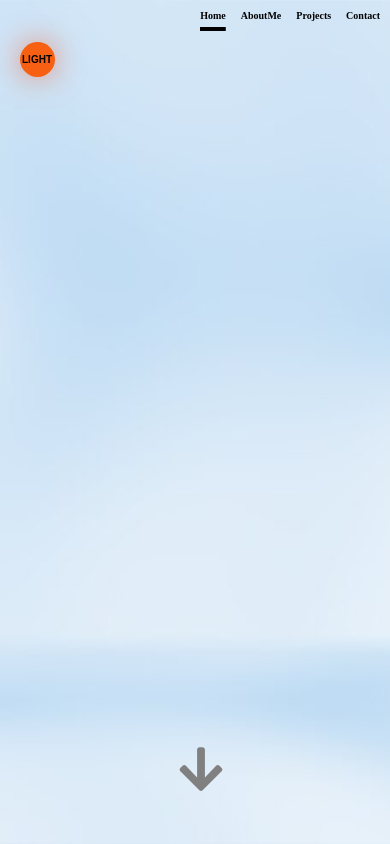
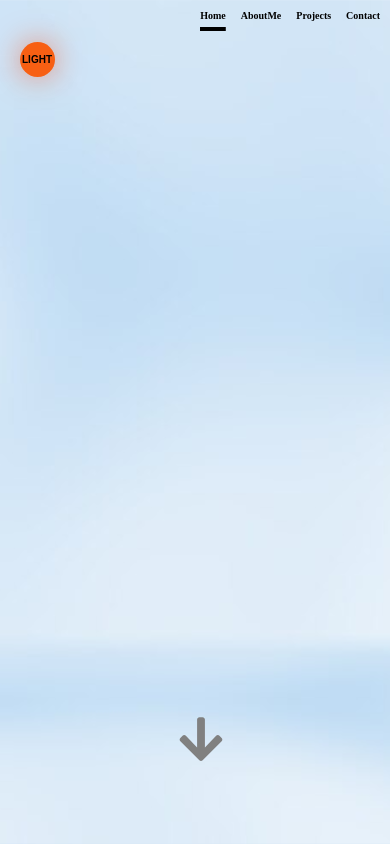
Before and after one commit to tomyhas59/portfolio, a React (Create React App) app: page / in a window 390 px wide. Shown: the top 844 px of the page. Built offline with nearby package versions, Linux system fonts and the light colour scheme.

Commit message:
bottom: 80px;

```diff
--- a/src/App.css
+++ b/src/App.css
@@ -234,7 +234,7 @@ footer {
   }
   .downButton,
   .upButton {
-    bottom: 50px;
+    bottom: 80px;
     left: 45%;
   }
 }
```
